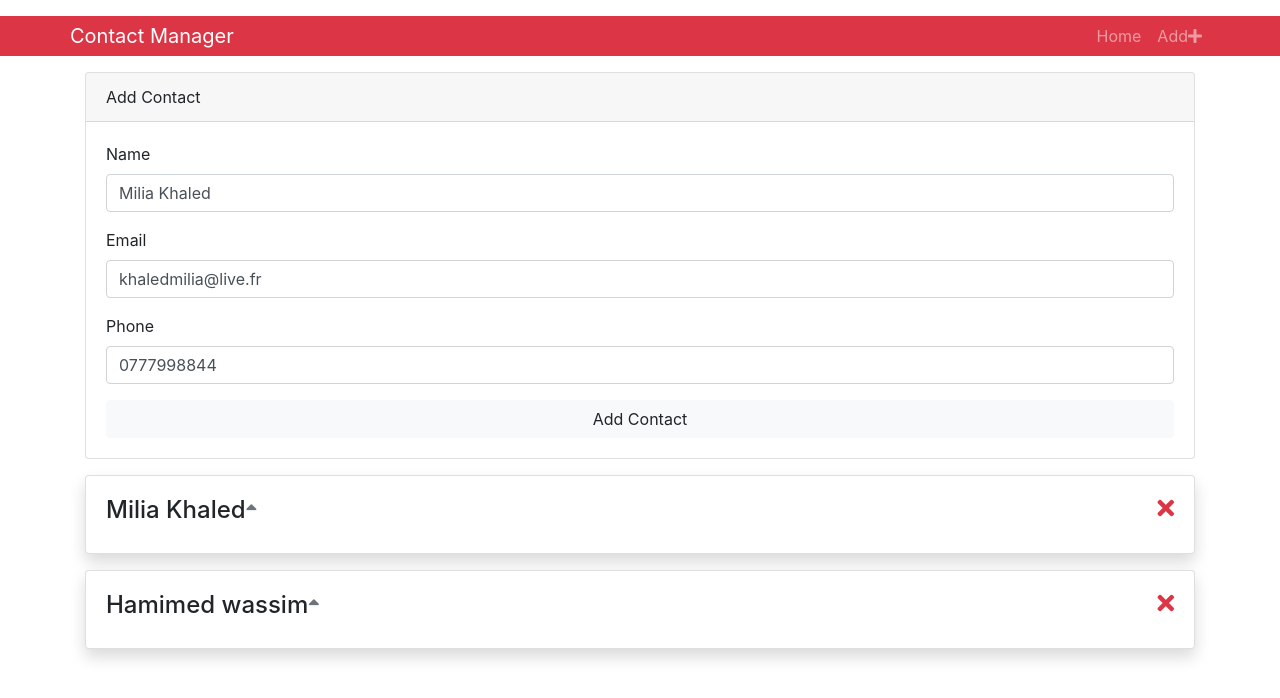
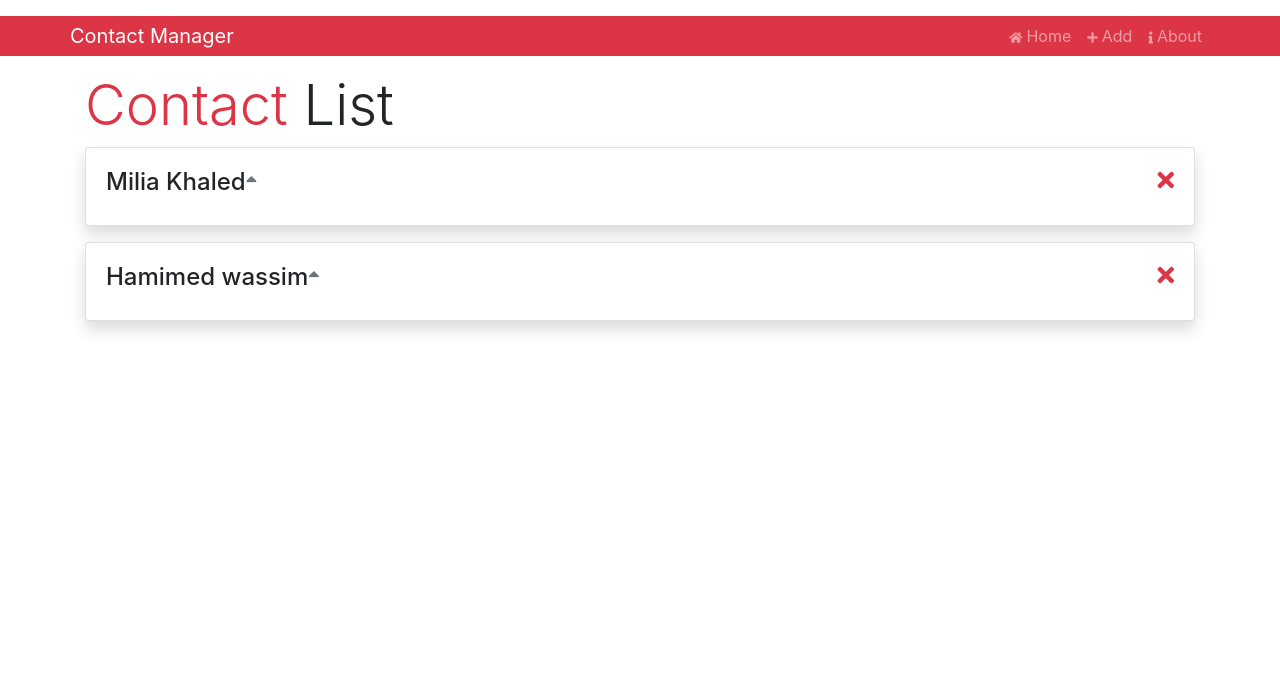
Before and after one commit to miliakhaled/ContactManagerReact, a React (Create React App) app: page / in a window 1280 px wide. Shown: the top 698 px of the page. Built offline with nearby package versions, Linux system fonts and the light colour scheme.

Commit message:
adding react router to my app

```diff
--- a/package.json
+++ b/package.json
@@ -12,6 +12,7 @@
     "prop-types": "^15.6.2",
     "react": "^16.4.2",
     "react-dom": "^16.4.2",
+    "react-router-dom": "^4.3.1",
     "react-scripts": "1.1.4",
     "uuid": "^3.3.2"
   },
--- a/src/App.js
+++ b/src/App.js
@@ -1,19 +1,30 @@
 import React, { Component } from 'react';
+import { Route, Switch, BrowserRouter as Router } from 'react-router-dom';
 import Contacts from './components/contacts/Contacts';
 import AddContact from './components/contacts/addContact';
 import Header from './components/layouts/Header';
 import { Provider } from './components/Context';
+import About from './components/pages/about';
+import Page404 from './components/pages/notfound';
 
 export default class App extends Component {
   render() {
+    const version = '0.1';
     return (
       <Provider>
-        <Header branding="Contact Manager" />
-        <div className="container">
-          <AddContact />
-
-          <Contacts />
-        </div>
+        <Router>
+          <div>
+            <Header branding="Contact Manager" />
+            <div className="container">
+              <Switch>
+                <Route exact path="/" component={Contacts} />
+                <Route exact path="/about" component={About} />
+                <Route exact path="/contact/add" component={AddContact} />
+                <Route component={Page404} />
+              </Switch>
+            </div>
+          </div>
+        </Router>
       </Provider>
     );
   }
--- a/src/components/contacts/Contacts.jsx
+++ b/src/components/contacts/Contacts.jsx
@@ -10,6 +10,11 @@ export default class Contacts extends Component {
           const { contacts } = value;
           return (
             <React.Fragment>
+              <h1 className="display-4">
+                <div>
+                  <span className="text-danger">Contact</span> List
+                </div>
+              </h1>
               {contacts.map(contact => (
                 <Contact key={contact.id} contact={contact} />
               ))}
--- a/src/components/contacts/addContact.jsx
+++ b/src/components/contacts/addContact.jsx
@@ -1,6 +1,7 @@
 import React, { Component } from 'react';
 import uuid from 'uuid';
 import { Consumer } from '../Context';
+import InputTextGroup from '../layouts/textInputGroup';
 
 export default class addContact extends Component {
   state = {
@@ -25,6 +26,7 @@ export default class addContact extends Component {
       type: 'ADD_CONTACT',
       payload: newContact,
     });
+    this.props.history.push('/');
     this.setState({ name: '', email: '', phone: '' });
   };
 
@@ -39,42 +41,15 @@ export default class addContact extends Component {
               <div className="card-header">Add Contact</div>
               <div className="card-body">
                 <form onSubmit={e => this.onSubmit(e, dispatch)}>
-                  <div className="form-group">
-                    <label htmlFor="name">Name</label>
-                    <input
-                      className="form-control "
-                      type="text"
-                      name="name"
-                      value={name}
-                      placeholder="Enter Name..."
-                      required
-                      onChange={this.onChange}
-                    />
-                  </div>
-                  <div className="form-group">
-                    <label htmlFor="email">Email</label>
-                    <input
-                      className="form-control "
-                      type="text"
-                      name="email"
-                      value={email}
-                      onChange={this.onChange}
-                      placeholder="Enter email address..."
-                      required
-                    />
-                  </div>
-                  <div className="form-group">
-                    <label htmlFor="phone">Phone</label>
-                    <input
-                      className="form-control "
-                      type="text"
-                      name="phone"
-                      placeholder="Enter phone number..."
-                      value={phone}
-                      onChange={this.onChange}
-                      required
-                    />
-                  </div>
+                  <InputTextGroup label="name" value={name} placeholder="Enter Name..." onChange={this.onChange} />
+                  <InputTextGroup
+                    label="email"
+                    type="email"
+                    value={email}
+                    placeholder="Enter Email..."
+                    onChange={this.onChange}
+                  />
+                  <InputTextGroup label="phone" value={phone} placeholder="Enter Phone..." onChange={this.onChange} />
                   <input className="btn btn-light btn-block" type="submit" value="Add Contact" />
                 </form>
               </div>
--- a/src/components/layouts/Header.jsx
+++ b/src/components/layouts/Header.jsx
@@ -1,23 +1,31 @@
 import React from 'react';
 import PropTypes from 'prop-types';
+import { Link } from 'react-router-dom';
 
 const Header = ({ branding }) => (
   <nav className="navbar navbar-expand navbar-dark bg-danger my-3 py-0">
     <div className="container">
-      <a href="/" className="navbar-brand">
+      <Link to="/" className="navbar-brand">
         {branding}
-      </a>
+      </Link>
       <ul className="navbar-nav ml-auto">
         <li className="nav-item">
-          <a href="/" className="nav-link">
+          <Link to="/" className="nav-link">
+            <i className="fas fa-home fa-xs pr-1" />
             Home
-          </a>
+          </Link>
         </li>
         <li className="nav-item">
-          <a href="/" className="nav-link">
+          <Link to="/contact/add" className="nav-link">
+            <i className="fas fa-plus fa-xs pr-1" />
             Add
-            <i className="fas fa-plus" />
-          </a>
+          </Link>
+        </li>
+        <li className="nav-item">
+          <Link to="/about" className="nav-link ">
+            <i className="fas fa-info fa-xs  pr-1" />
+            About
+          </Link>
         </li>
       </ul>
     </div>
--- /dev/null
+++ b/src/components/layouts/textInputGroup.jsx
@@ -0,0 +1,29 @@
+import React from 'react';
+import PropTypes from 'prop-types';
+
+const inputTextGroup = ({ label, value, onChange, placeholder, type }) => (
+  <div>
+    <div className="form-group">
+      <label htmlFor={label}>{label}</label>
+      <input
+        className="form-control "
+        type={type}
+        name={label}
+        value={value}
+        placeholder={placeholder}
+        required
+        onChange={onChange}
+      />
+    </div>
+  </div>
+);
+inputTextGroup.propTypes = {
+  label: PropTypes.string.isRequired,
+  value: PropTypes.string.isRequired,
+  placeholder: PropTypes.string.isRequired,
+  onChange: PropTypes.func.isRequired,
+};
+inputTextGroup.defaultProps = {
+  type: 'text',
+};
+export default inputTextGroup;
--- /dev/null
+++ b/src/components/pages/about.jsx
@@ -0,0 +1,12 @@
+import React from 'react';
+
+// <h2>{props.match.params.id}</h2>
+const about = props => (
+  <div>
+    <h1 className="display-4">About</h1>
+    <p>A simple contact manager application using React js</p>
+    <div className="text-muted">Version 1.0.0</div>
+  </div>
+);
+
+export default about;
--- /dev/null
+++ b/src/components/pages/notfound.jsx
@@ -0,0 +1,10 @@
+import React from 'react';
+
+const Page404 = () => (
+  <div>
+    <h1 className="display-4">Page Not Found 404</h1>
+    <p className="lead">Sorry this page does not exist</p>
+  </div>
+);
+
+export default Page404;
```
Also changed, not shown: 1 other file (tests, documents, lock files or other folders).
